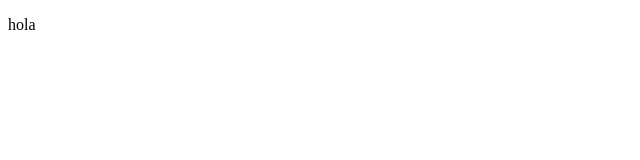
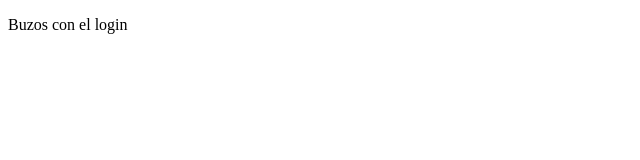
Before and after one commit to LeeroyRivera/bibliotecaFrontend, an Angular app: page / in a window 1280 px wide. Shown: the top 160 px of the page, without its empty margins (0-640 px from the left). Built offline with nearby package versions, Linux system fonts and the light colour scheme.

Commit message:
cambios en login

```diff
--- a/src/app/app.component.html
+++ b/src/app/app.component.html
@@ -1 +1 @@
-<p>hola</p>
+<app-login></app-login>
--- a/src/app/app.component.ts
+++ b/src/app/app.component.ts
@@ -1,10 +1,11 @@
 import { Component } from '@angular/core';
 import { RouterModule, RouterOutlet } from '@angular/router';
+import { LoginComponent } from "./pages/login/login.component";
 
 
 @Component({
   selector: 'app-root',
-  imports: [RouterOutlet, RouterModule],
+  imports: [RouterOutlet, RouterModule, LoginComponent],
   templateUrl: './app.component.html',
   styleUrl: './app.component.css'
 })
--- a/src/app/pages/login/login.component.html
+++ b/src/app/pages/login/login.component.html
@@ -1 +1 @@
-<p>login works!</p>
+<p>Buzos con el login</p>
```
